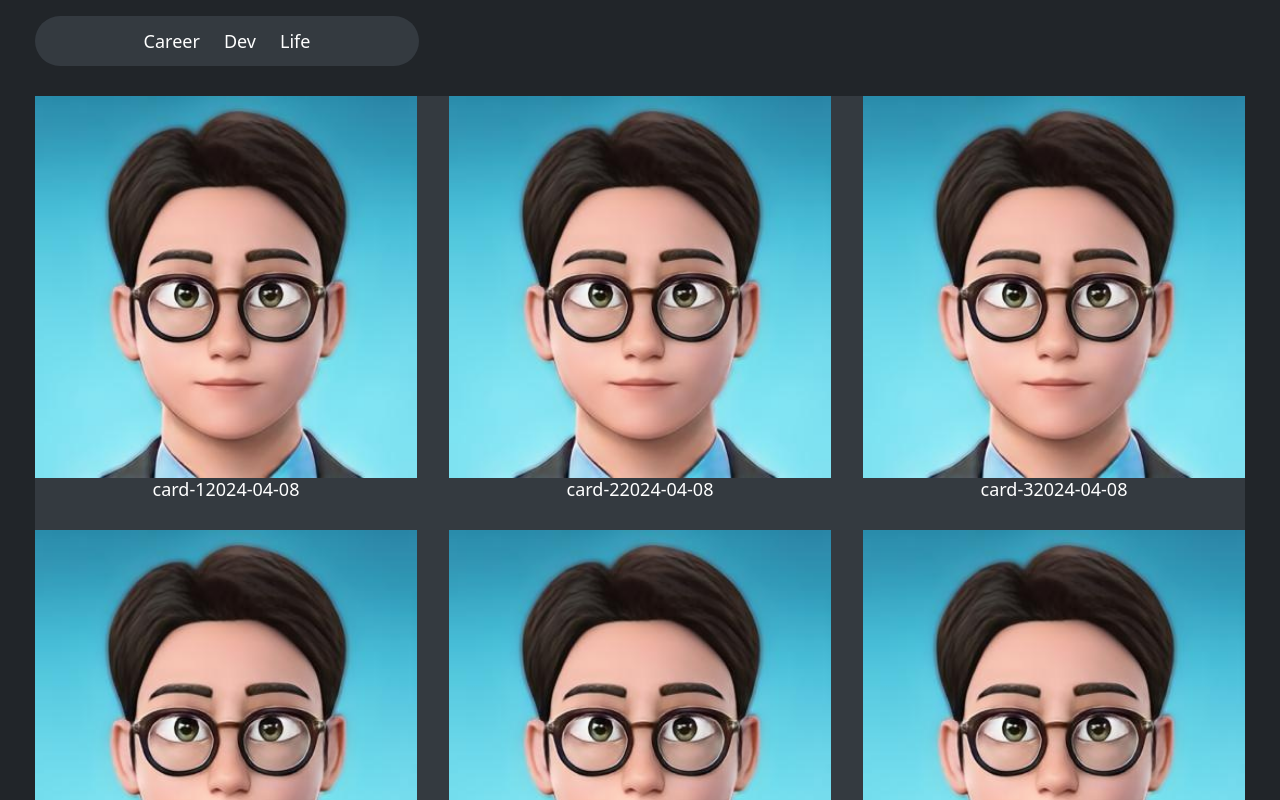
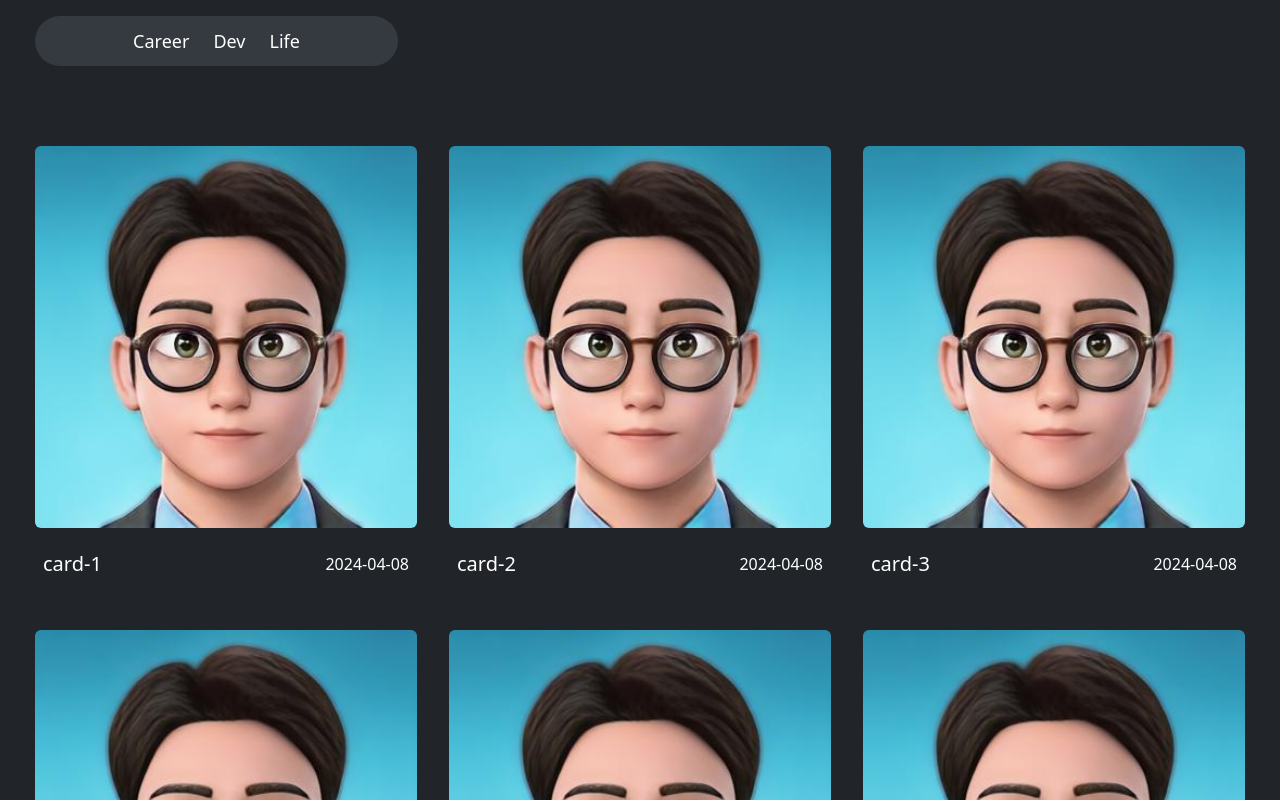
Before and after one commit to DUKE506/Duke, a Next.js app: page / in a window 1280 px wide. Shown: the top 800 px of the page. Built offline with nearby package versions, Linux system fonts and the light colour scheme.

Commit message:
feat : Card 작업 중 (img영역, info영역)

```diff
--- a/src/app/(home)/page.module.css
+++ b/src/app/(home)/page.module.css
@@ -2,7 +2,7 @@
 .home{
     width: 100%;
     height: 100%;
-    background: var(--color-main2);
+    /* background: var(--color-main2); */
 }
 
 .grid{
--- a/src/app/(home)/page.tsx
+++ b/src/app/(home)/page.tsx
@@ -8,27 +8,35 @@ export default function HomePage() {
     const CardList = [
         {
             Name : "card-1",
+            Author : "Duke",
             Created : "2024-04-08"
         },{
             Name : "card-2",
+            Author : "Duke",
             Created : "2024-04-08"
         },{
             Name : "card-3",
+            Author : "Duke",
             Created : "2024-04-08"
         },{
             Name : "card-4",
+            Author : "Duke",
             Created : "2024-04-08"
         },{
             Name : "card-5",
+            Author : "Duke",
             Created : "2024-04-08"
         },{
             Name : "card-6",
+            Author : "Duke",
             Created : "2024-04-08"
         },{
             Name : "card-7",
+            Author : "Duke",
             Created : "2024-04-08"
         },{
-            Name : "card-7",
+            Name : "card-8",
+            Author : "Duke",
             Created : "2024-04-08"
         },
     ]
@@ -40,7 +48,12 @@ export default function HomePage() {
                 {
                     CardList.map((card, idx)=> {
                         return(
-                            <Card key={idx} Name={card.Name} Created={card.Created}/>
+                            <Card
+                                key={idx}
+                                Name={card.Name}
+                                Created={card.Created}
+                                Author={card.Author}
+                                />
                         )
                     })
                 }
--- a/src/components/Card/Card.module.css
+++ b/src/components/Card/Card.module.css
@@ -2,9 +2,31 @@
     display: flex;
     flex-direction: column;
     align-items: center;
-    border-radius:10px;
+
+}
+
+.img{
+    border-radius:6px;
 }
 
 .figure{
     width: 100%;
 }
+
+.info{
+    display: flex;
+    justify-content: space-between;
+    align-items: center;
+    width: 100%;
+
+    padding:  var(--pad-mw) var(--pad-half);
+
+}
+
+.card_title{
+    font-size: var(--size-l);
+}
+
+.card_date{
+    font-size: var(--size-s);
+}
--- a/src/components/Card/Card.tsx
+++ b/src/components/Card/Card.tsx
@@ -2,17 +2,22 @@ import Image from 'next/image'
 import MyImg from '../../../public/images/Duke.png'
 import styles from './Card.module.css'
 
-const DevCard = ({Name, Created} : {Name : string, Created : string}) => {
+const Card = ({Name, Created, Author} : {Name : string, Created : string, Author : string}) => {
     return (
         <div className={styles.card}>
             <figure className={styles.figure}>
-                <Image alt='' src={MyImg} layout='responsive'/>
+                <Image
+                    className={styles.img}
+                    alt=''
+                    src={MyImg}
+                    layout='responsive'
+                    />
             </figure>
             <div className={styles.info}>
-                <span>
+                <span className={styles.card_title}>
                     {Name}
                 </span>
-                <span>
+                <span className={styles.card_date}>
                     {Created}
                 </span>
             </div>
@@ -22,4 +27,4 @@ const DevCard = ({Name, Created} : {Name : string, Created : string}) => {
     )
 }
 
-export default DevCard;
+export default Card;
--- a/src/components/Navigation/Navigation.module.css
+++ b/src/components/Navigation/Navigation.module.css
@@ -12,7 +12,7 @@
   }
 
 .nav {
-    position : fixed;
+    /* position : fixed; */
     width: 30%;
     animation: XAppear 0.7s;
     animation-fill-mode: forwards;
--- a/src/styles/global.css
+++ b/src/styles/global.css
@@ -22,6 +22,7 @@
   패딩
   */
   --pad-wide: 2rem;
+  --pad-mw: 1.5rem;
   --pad-main: 1rem;
   --pad-three: 0.75;
   --pad-half: 0.5rem;
@@ -32,9 +33,13 @@
   /*
   폰트 사이즈
   */
-  --size-default: 1rem;
+  --size-xs : 0.8rem;
+  --size-s: 1rem; /*18px*/
+  --size-m : 1.125rem;
+  --size-l : 1.25rem;
+  --size-xl : 1.5rem;
+  --size-2xl : 1.75rem;
   --size-title: 1.5rem;
-  --size-normal: 0.8rem;
 
   /*
   border-radius
```
